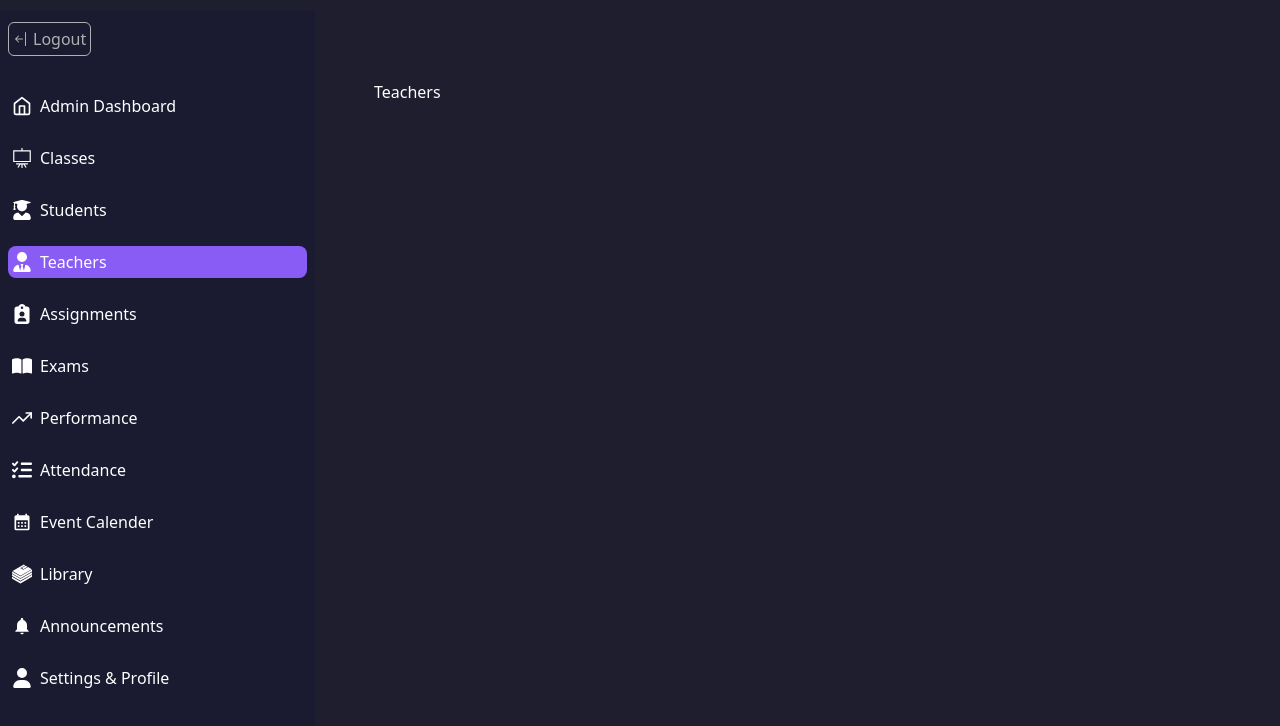
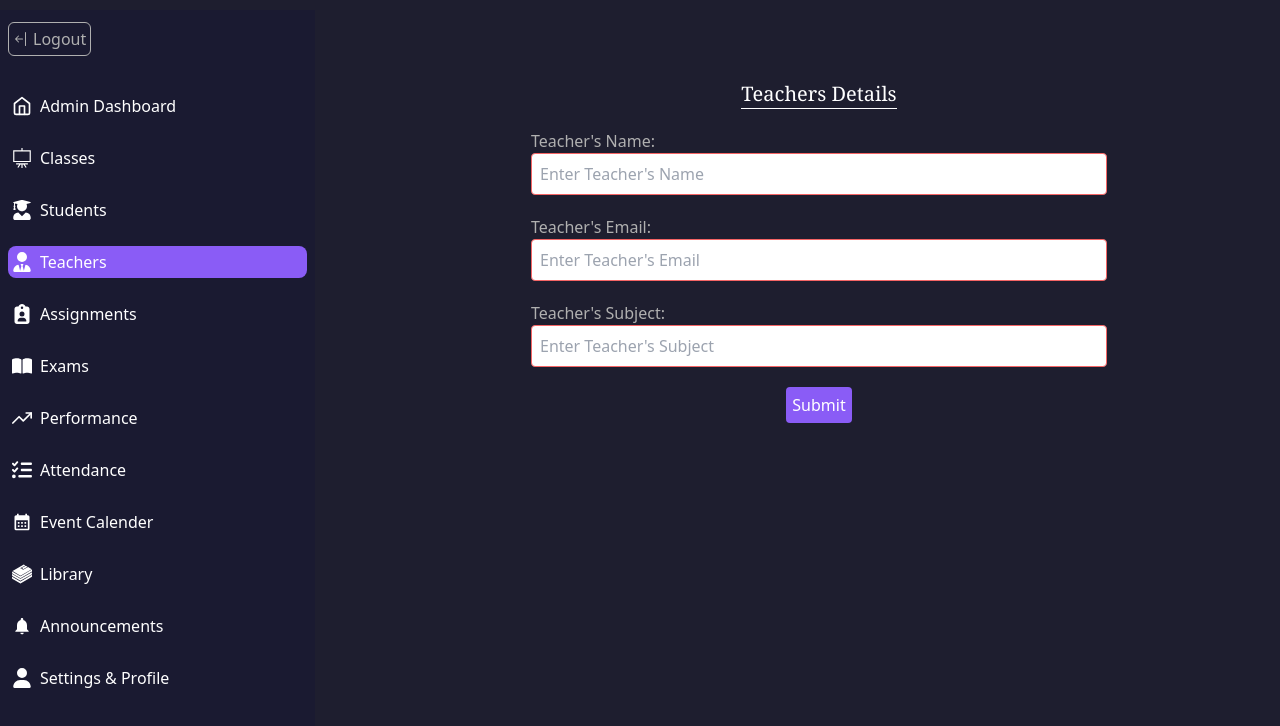
Before and after one commit to rawbil/Scheduliq-1.0, a Next.js app in the folder frontend/: page /admin/teachers in a window 1280 px wide. Shown: the top 726 px of the page. Built offline with nearby package versions, Linux system fonts and the light colour scheme.

Commit message:
update teachers route

```diff
--- a/frontend/app/admin/teachers/page.tsx
+++ b/frontend/app/admin/teachers/page.tsx
@@ -1,7 +1,51 @@
+export default function AdminTeachers() {
+  return (
+    <div className="max-768px:mt-10">
+      <h1 className="text-xl font-serif border-b mb-5 text-center w-fit mx-auto">
+        Teachers Details{" "}
+      </h1>
+      <section className="max-w-xl w-full mx-auto">
+        <form className="">
+          <label htmlFor="studentName" className="text-gray">
+            Teacher's Name:{" "}
+          </label>
+          <input
+            type="text"
+            name="teacherName"
+            id="teacherName"
+            placeholder="Enter Teacher's Name"
+            className="w-full p-[8px] mb-5 rounded-[4px] text-black border-[1px] border-red"
+          />
+          <label htmlFor="email" className="text-gray">
+             Teacher's Email:
+          </label>
+          <input
+            type="email"
+            name="email"
+            id="email"
+            placeholder="Enter Teacher's Email"
+            className="w-full p-2 mb-5 rounded-[4px] text-black border-[1px] border-red"
+          />
 
+          <label htmlFor="subject" className="text-gray">
+           Teacher's Subject:{" "}
+          </label>
+          <input
+            type="text"
+            name="subject"
+            id="subject"
+            placeholder="Enter Teacher's Subject"
+            className="w-full p-2 mb-5 rounded-[4px] text-black border-[1px] border-red"
+          />
 
-export default function AdminTeachers() {
-    return (
-        <div>Teachers</div>
-    )
+          <button
+            type="submit"
+            className="mx-auto grid bg-purple p-1.5 rounded-[4px]"
+          >
+            Submit
+          </button>
+        </form>
+      </section>
+    </div>
+  );
 }
--- a/frontend/components/AdminSidebar.tsx
+++ b/frontend/components/AdminSidebar.tsx
@@ -28,7 +28,7 @@ export default function AdminSidebar() {
   return (
     <div className="pt-[10px] relative">
       <MdMenu
-        className="absolute left-6 outline rounded-md outline-slate-500 z-10 size-7 hover:bg-purple/50 hover:text-black cursor-pointer 768px:hidden"
+        className="fixed bg-default left-6 outline rounded-md outline-slate-500 z-10 size-7 hover:bg-purple/50 hover:text-black cursor-pointer 768px:hidden"
         onClick={() => setSidebarOpen(true)}
       />
       <OutsideClickHandler onOutsideClick={() => setSidebarOpen(false)}>
```
